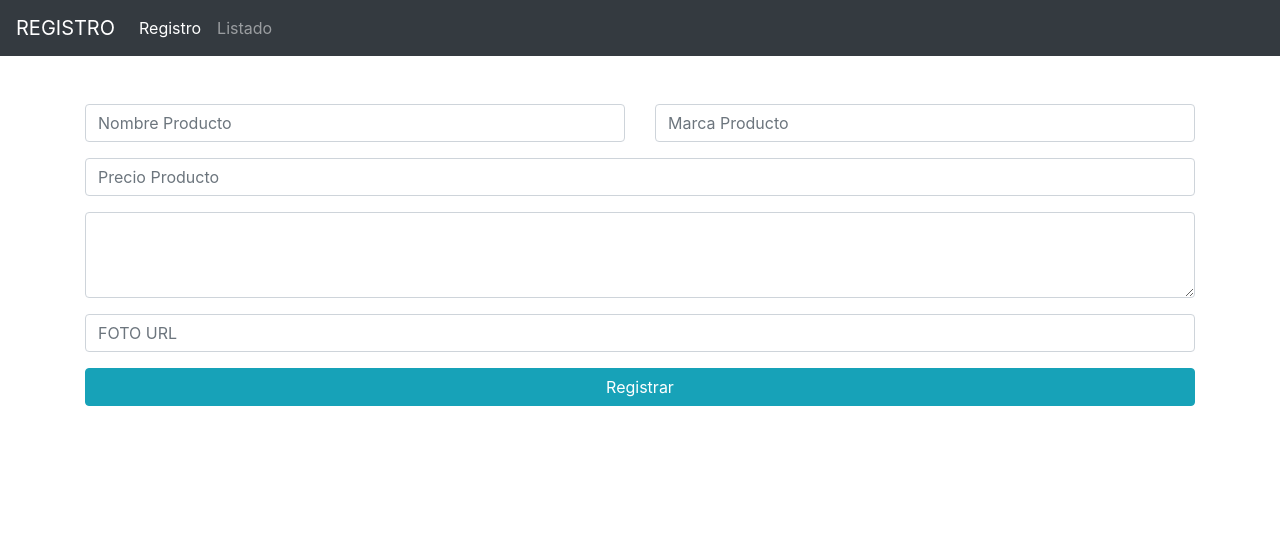
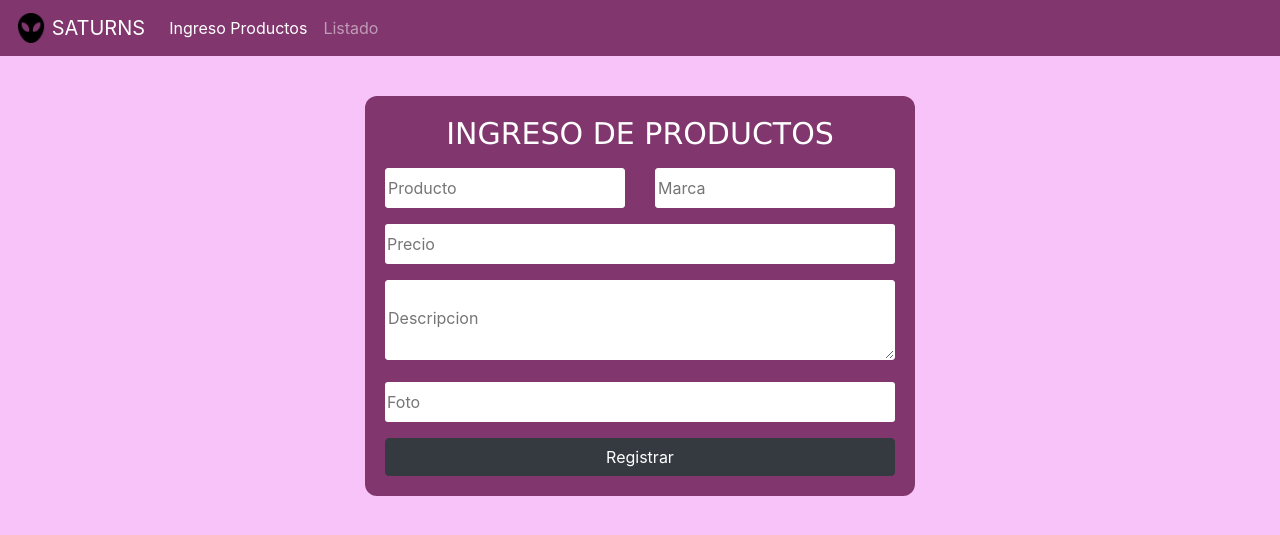
Before and after one commit to evisborja/tallerTienda, a PHP site: page / in a window 1280 px wide. Shown: the top 535 px of the page. Run offline with PHP 8.4, Linux system fonts and the light colour scheme.

Commit message:
Taller dos
Terminado

```diff
--- /dev/null
+++ b/estilos.css
@@ -0,0 +1,66 @@
+.navbar{
+    background-color:rgb(129, 54, 110);
+}
+
+.fondo{
+    background-color:rgb(248, 195, 248);
+}
+
+.tit{
+    font-size: 30px;
+    font-family: 'Lucida Sans', 'Lucida Sans Regular', 'Lucida Grande', 'Lucida Sans Unicode', Geneva, Verdana, sans-serif;
+}
+
+
+.formulario{
+    background-color:rgb(129, 54, 110);
+    border-radius:12px;
+    padding:20px;
+    margin: 0 auto;
+    width:550px;
+}
+.Text{
+    border:0;
+    outline:none;
+}
+.borde:focus{
+    border-color: black;
+}
+.botonRadio{
+    border-radius:3px;
+    outline:none;
+    border:0;
+}
+.borde{
+    border: solid 0px #ffffff;
+    border-radius:3px;
+    width:510px;
+    height: 40px;
+}
+.borde2{
+    border: solid 1px #ffffff;
+    border-radius:3px;
+    width:240px;
+    height: 40px;
+}
+
+  .ph-center::-webkit-input-placeholder {
+    text-align: left;
+    line-height: 70px;/* Centrado vertical */
+  }
+  .borde3{
+    border: solid 1px #ffffff;
+    border-radius:3px;
+    width:510px;
+    height: 80px;
+  }
+
+
+h1{
+    text-align: center;
+    font-family: monospace;
+}
+
+.boton1{
+    color: rgb(243, 102, 208);
+}
--- a/index.php
+++ b/index.php
@@ -4,19 +4,23 @@
     <meta charset="UTF-8">
     <meta name="viewport" content="width=device-width, initial-scale=1.0">
     <title>TIENDA</title>
+    <link rel="stylesheet" href="estilos.css">
     <link rel="stylesheet" href="https://cdn.jsdelivr.net/npm/bootstrap@4.5.3/dist/css/bootstrap.min.css" integrity="sha384-TX8t27EcRE3e/ihU7zmQxVncDAy5uIKz4rEkgIXeMed4M0jlfIDPvg6uqKI2xXr2" crossorigin="anonymous">
 </head>
-<body>
+<body class="fondo">
     <header>
-    <nav class="navbar navbar-expand-lg navbar-dark bg-dark">
-            <a class="navbar-brand" href="index.php">REGISTRO</a>
+    <nav class="navbar navbar-expand-lg navbar-dark fixed-top">
+    <a class="navbar-brand" href="index.html">
+        <img src="img/extraterrestre.png" width="30" height="30" class="d-inline-block align-top" alt="" loading="lazy">
+        SATURNS
+      </a>
             <button class="navbar-toggler" type="button" data-toggle="collapse" data-target="#navbarSupportedContent" aria-controls="navbarSupportedContent" aria-expanded="false" aria-label="Toggle navigation">
                 <span class="navbar-toggler-icon"></span>
             </button>
             <div class="collapse navbar-collapse" id="navbarSupportedContent">
                 <ul class="navbar-nav mr-auto">
                     <li class="nav-item active">
-                        <a class="nav-link" href="index.php">Registro <span class="sr-only">(current)</span></a>
+                        <a class="nav-link" href="index.php">Ingreso Productos <span class="sr-only">(current)</span></a>
                     </li>
                     <li class="nav-item">
                         <a class="nav-link" href="listadoProductos.php">Listado</a>
@@ -28,34 +32,39 @@
     <main>
 
     <div class="container">
-        <form class="mt-5" method="POST" action="registroProductos.php">
-            <div class="row">
+        <br>
+        <br>
+            <form class="mt-5 formulario" method="POST" action="registroProductos.php">
+                <h1 class="text-white text-center tit">INGRESO DE PRODUCTOS</h1>
+                <div class="row mt-3">
                     <div class="col">
-                    <input type="text" class="form-control" placeholder="Nombre Producto" name="nombreProducto">
+                        <input type="text" class=" borde2 ph-center Text" placeholder="Producto" name="nombreProducto">
                     </div>
                     <div class="col">
-                    <input type="text" class="form-control" placeholder="Marca Producto" name="marcaProducto">
-                </div>
-            </div>
-            <div class="row mt-3">
-                <div class="col">
-                        <input type="number" class="form-control" placeholder="Precio Producto" name="precioProducto">
+                        <input type="text" class="borde2 ph-center Text" placeholder="Marca" name="marcaProducto">
                     </div>
                 </div>
 
                 <div class="row mt-3">
                     <div class="col">
-                    <textarea class="form-control" rows="3" name="descripcion"></textarea>
+                        <input type="number" class="borde ph-center Text" placeholder="Precio" name="precioProducto">
                     </div>
+
                 </div>
 
                 <div class="row mt-3">
                     <div class="col">
-                <input type="text" class="form-control" placeholder="FOTO URL" name="foto">
+                        <div class="form-group">
+                            <textarea class="borde3 ph-center Text" name="descripcion" rows="3" placeholder="Descripcion"></textarea>
                         </div>
                     </div>
-
-            <button type="submit" class="btn btn-info btn-block mt-3" name="btn">Registrar</button>
+                </div>
+                <div class="row">
+                    <div class="col">
+                        <input type="text" class="borde ph-center Text" placeholder="Foto" name="foto">
+                    </div>
+                </div>
+                <button type="submit" class="btn btn-dark btn-block mt-3 botonRadio" name="btn">Registrar</button>
             </form>
 
         </div>
```
Also changed, not shown: editarProducto.php (added, +23 -0 lines), listadoProductos.php (+44 -4 lines), img/extraterrestre.png (added). Lines whose indentation alone changed are shown as unchanged.
